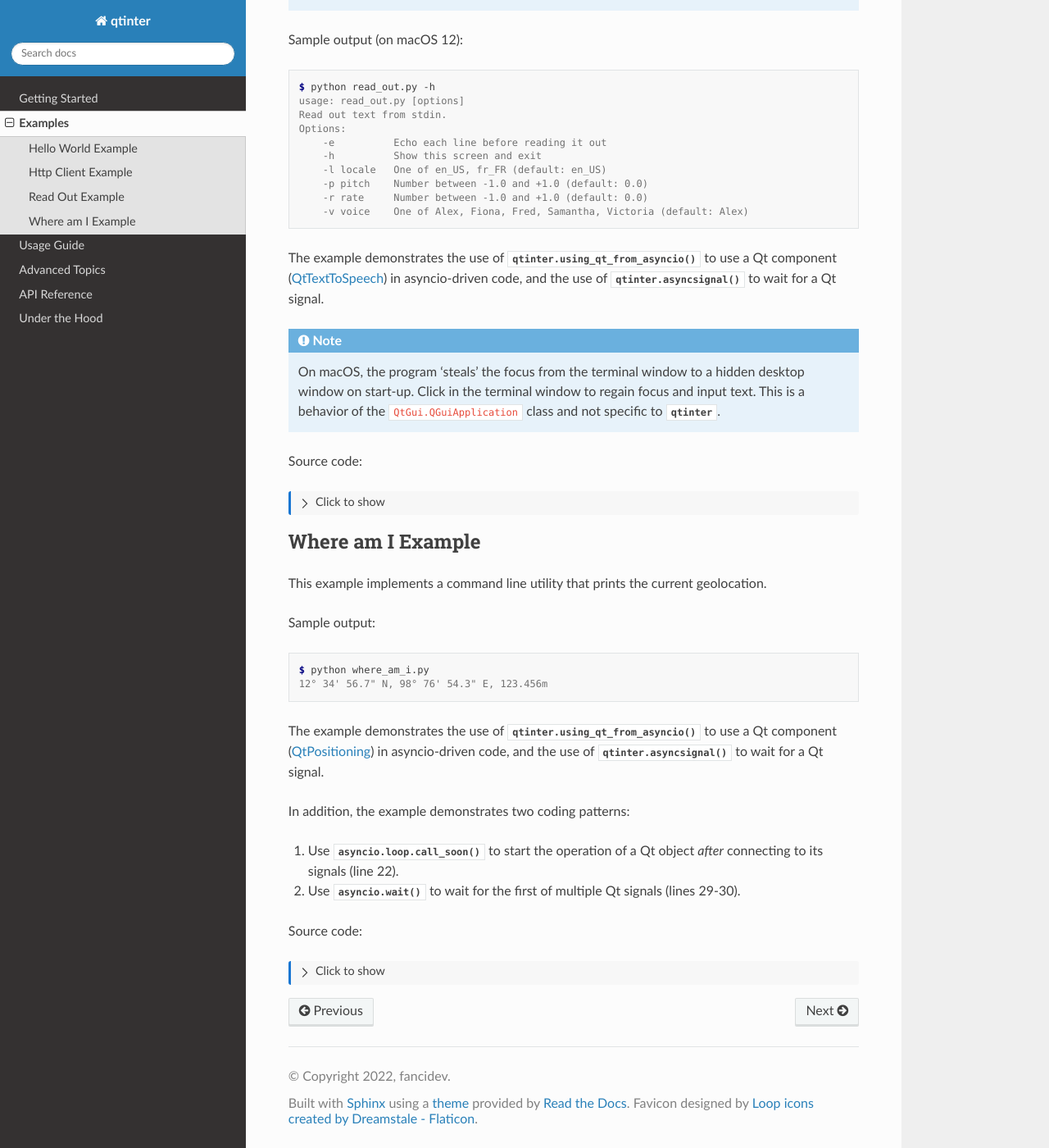
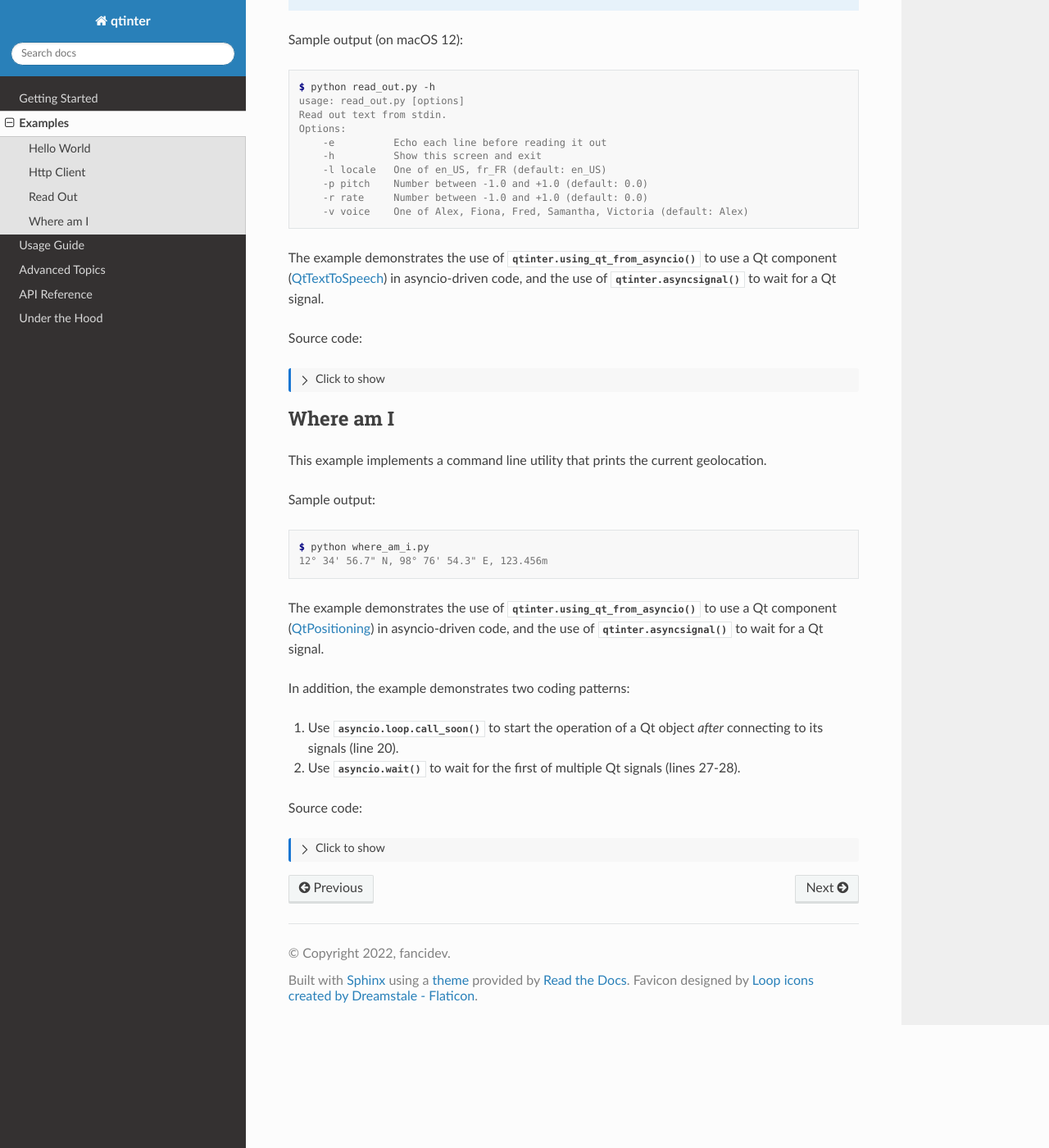
Before and after one commit to fancidev/qtinter, a Sphinx documentation site: the page built from docs/examples.rst, in a window 1280 px wide and 1400 px high, scrolled down 1314 px. Shown: the whole window at 82% size. Built offline with Sphinx 7.4.7 and the Read the Docs theme 2.0.0, drawn with Linux system fonts in a browser that asks for light colours; the version number could not be read and is left out; some of the changed text lies outside the part shown.

```diff
--- a/docs/examples.rst
+++ b/docs/examples.rst
@@ -15,8 +15,8 @@
 
 .. _hello-world-example:
 
-Hello World Example
--------------------
+Hello World
+-----------
 
 This is a minimal example that uses :func:`asyncio.sleep` to draw an
 animation in a Qt app.
@@ -35,8 +35,8 @@
 
 .. _http-client-example:
 
-Http Client Example
--------------------
+Http Client
+-----------
 
 This example shows how to download a web page asynchronously using the
 ``httpx`` module and optionally cancel the download.
@@ -55,8 +55,8 @@
 
 .. _read-out-example:
 
-Read Out Example
-----------------
+Read Out
+--------
 
 .. _say: https://ss64.com/osx/say.html
 
@@ -89,27 +89,20 @@
 to use a Qt component (`QtTextToSpeech`_) in asyncio-driven code, and the
 use of :func:`qtinter.asyncsignal` to wait for a Qt signal.
 
-.. note::
-
-   On macOS, the program 'steals' the focus from the terminal window to
-   a hidden desktop window on start-up.  Click in the terminal window to
-   regain focus and input text.  This is a behavior of the
-   ``QtGui.QGuiApplication`` class and not specific to :mod:`qtinter`.
-
 Source code:
 
 .. toggle::
 
    .. literalinclude:: ../examples/read_out.py
       :language: python
-      :emphasize-lines: 5,21,72
+      :emphasize-lines: 6,22,77
       :linenos:
 
 
 .. _where-am-i-example:
 
-Where am I Example
-------------------
+Where am I
+----------
 
 This example implements a command line utility that prints the current
 geolocation.
@@ -130,10 +123,10 @@
 In addition, the example demonstrates two coding patterns:
 
 #. Use :external:meth:`asyncio.loop.call_soon` to start the operation of
-   a Qt object *after* connecting to its signals (line 22).
+   a Qt object *after* connecting to its signals (line 20).
 
 #. Use :func:`asyncio.wait` to wait for the first of multiple Qt
-   signals (lines 29-30).
+   signals (lines 27-28).
 
 Source code:
 
```
Also changed, not shown: other parts of docs/examples.rst (+1 -1 lines), docs/quickstart.rst (+4 -4 lines), 2 other files.
